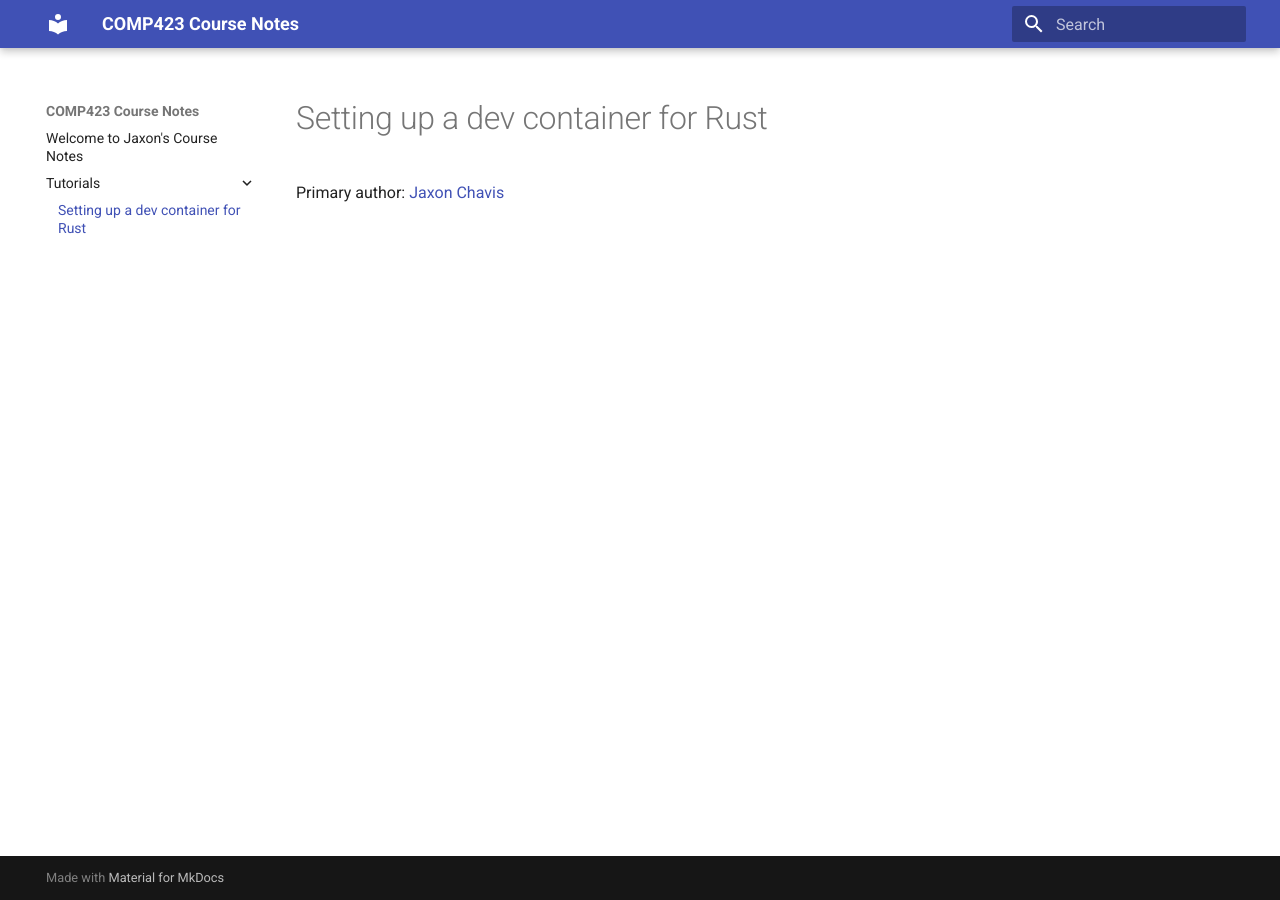
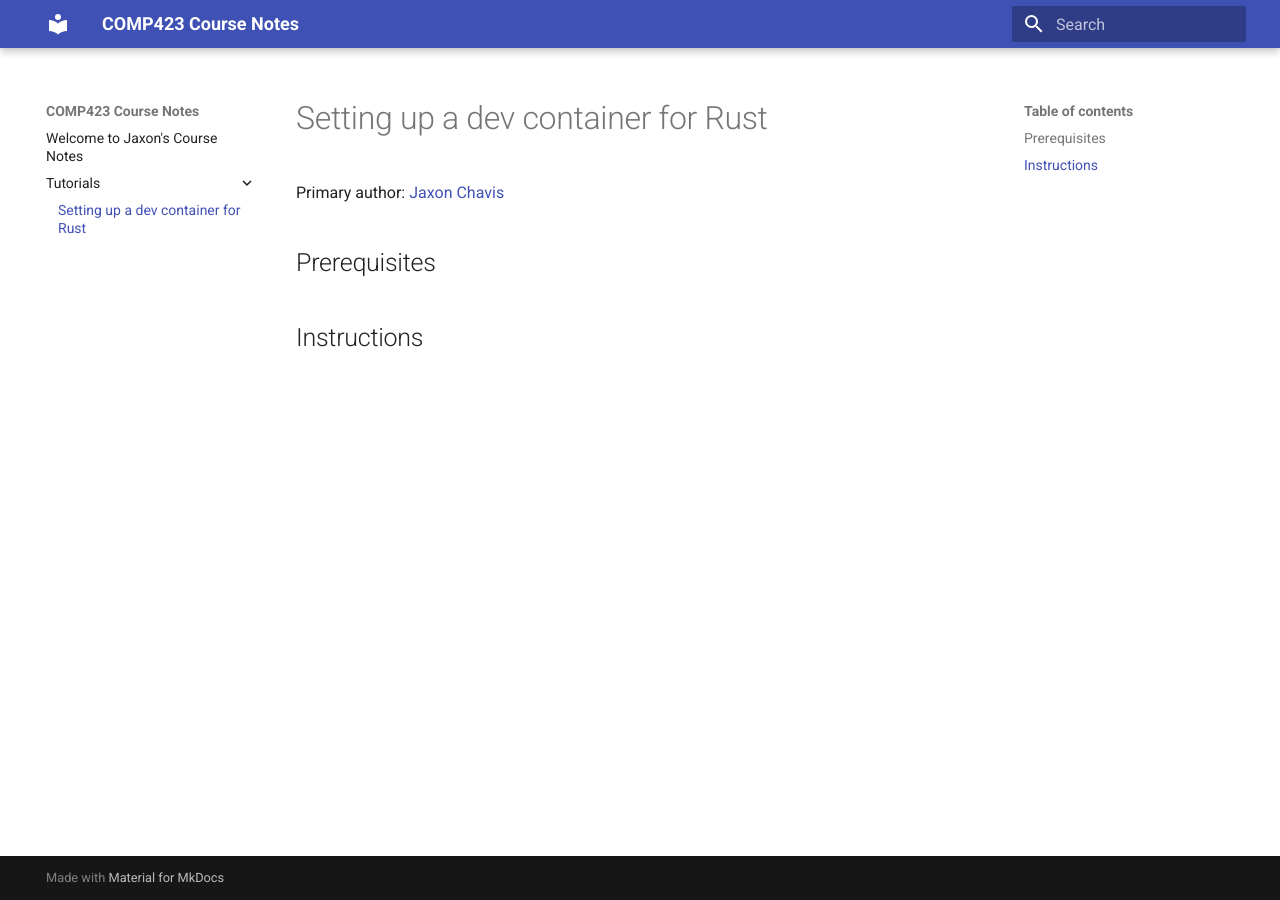
Before and after one commit to jkchavis/comp423-course-notes, an MkDocs documentation site: the page built from docs/tutorials/rust-setup.md, in a window 1280 px wide. Built offline with MkDocs 1.6.1 and Material for MkDocs 9.7.7, drawn with Linux system fonts in a browser that asks for light colours.

Commit message:
added extensions

```diff
--- a/docs/tutorials/rust-setup.md
+++ b/docs/tutorials/rust-setup.md
@@ -1,3 +1,7 @@
 # Setting up a dev container for Rust
 
 Primary author: [Jaxon Chavis](https://github.com/jkchavis)
+
+## Prerequisites
+
+## Instructions
```
